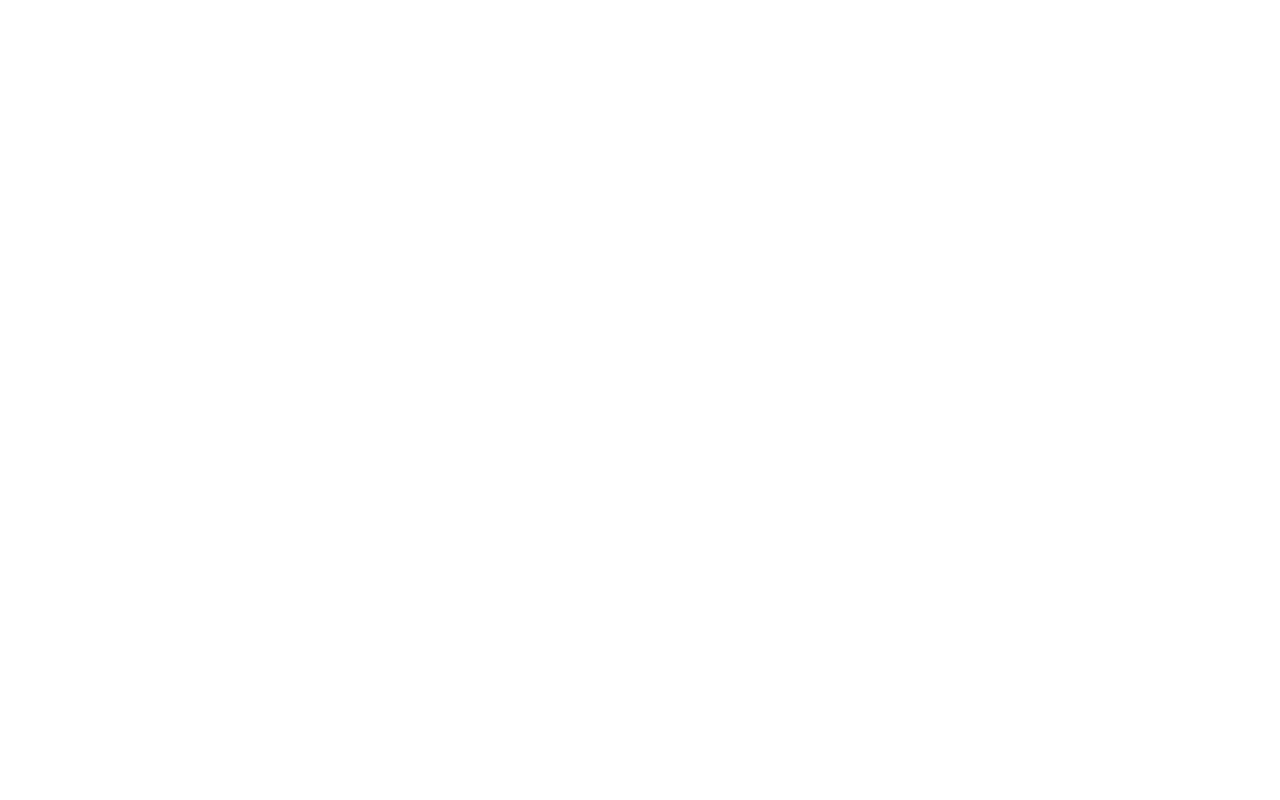
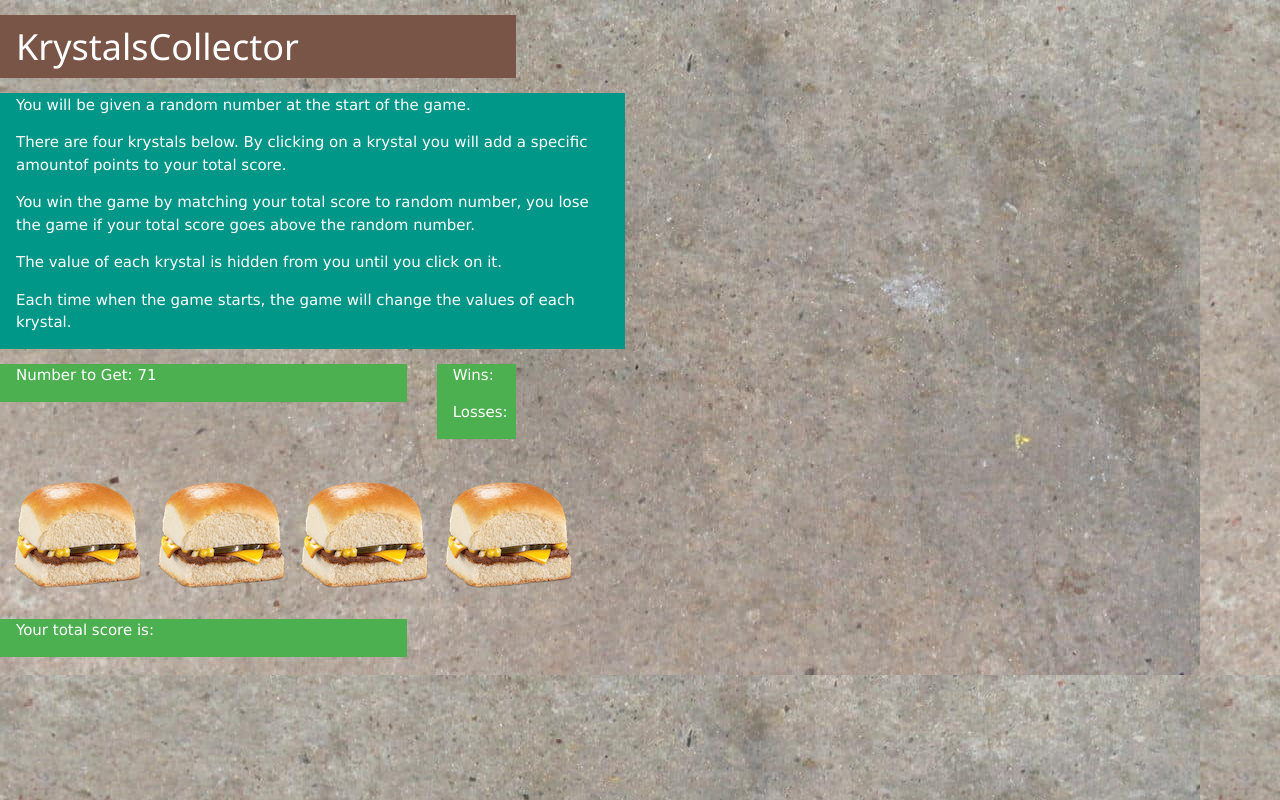
Before and after one commit to musicis3965/unit-4-game, a plain HTML site: page index.html in a window 1280 px wide. Drawn offline with nearby package versions, Linux system fonts and the light colour scheme.

Commit message:
another one

```diff
--- a/assets/css/style.css
+++ b/assets/css/style.css
@@ -1,19 +1,29 @@
-<!doctype html>
+/* background */
+/* original background grabbed from royalty free google image search, labeled for reuse with modification -
+site being https://pixnio.com/textures-and-patterns/concrete-texture/concrete-wall-pattern-texture-stone-abstract-surface-material */
 
-<html lang="en">
-<head>
-  <meta charset="utf-8">
-  <title>title goes here</title>
-  <!-- <link rel="stylesheet" href="styles.css">  -->
-  <!-- <link rel="stylesheet" href="https://stackpath.bootstrapcdn.com/bootstrap/4.1.3/css/bootstrap.min.css" integrity="sha384-MCw98/SFnGE8fJT3GXwEOngsV7Zt27NXFoaoApmYm81iuXoPkFOJwJ8ERdknLPMO" crossorigin="anonymous"> -->
-  <!-- <script src="https://code.jquery.com/jquery.js"></script> -->
-</head>
+body {
+    background-image: url("../images/background.jpg");
+}
 
-<body>
+.images {
+    max-height: 65%;
+    max-width: 65%;
+}
 
 
-  <script src="https://code.jquery.com/jquery-3.3.1.slim.min.js" integrity="sha384-q8i/X+965DzO0rT7abK41JStQIAqVgRVzpbzo5smXKp4YfRvH+8abtTE1Pi6jizo" crossorigin="anonymous"></script>
-  <script src="https://cdnjs.cloudflare.com/ajax/libs/popper.js/1.14.3/umd/popper.min.js" integrity="sha384-ZMP7rVo3mIykV+2+9J3UJ46jBk0WLaUAdn689aCwoqbBJiSnjAK/l8WvCWPIPm49" crossorigin="anonymous"></script>
-  <script src="https://stackpath.bootstrapcdn.com/bootstrap/4.1.3/js/bootstrap.min.js" integrity="sha384-ChfqqxuZUCnJSK3+MXmPNIyE6ZbWh2IMqE241rYiqJxyMiZ6OW/JmZQ5stwEULTy" crossorigin="anonymous"></script>
-</body>
-</html>
+.row {
+    margin: 1em;
+
+}
+/* title */
+
+/* instructions */
+
+/* number to get box */
+
+/* wins, losses box */
+
+/* four crystal pictures */
+
+/* score box */
--- a/assets/javascript/game.js
+++ b/assets/javascript/game.js
@@ -1,19 +1,19 @@
-<!doctype html>
-
-<html lang="en">
-<head>
-  <meta charset="utf-8">
-  <title>title goes here</title>
-  <!-- <link rel="stylesheet" href="styles.css">  -->
-  <!-- <link rel="stylesheet" href="https://stackpath.bootstrapcdn.com/bootstrap/4.1.3/css/bootstrap.min.css" integrity="sha384-MCw98/SFnGE8fJT3GXwEOngsV7Zt27NXFoaoApmYm81iuXoPkFOJwJ8ERdknLPMO" crossorigin="anonymous"> -->
-  <!-- <script src="https://code.jquery.com/jquery.js"></script> -->
-</head>
-
-<body>
 
 
-  <script src="https://code.jquery.com/jquery-3.3.1.slim.min.js" integrity="sha384-q8i/X+965DzO0rT7abK41JStQIAqVgRVzpbzo5smXKp4YfRvH+8abtTE1Pi6jizo" crossorigin="anonymous"></script>
-  <script src="https://cdnjs.cloudflare.com/ajax/libs/popper.js/1.14.3/umd/popper.min.js" integrity="sha384-ZMP7rVo3mIykV+2+9J3UJ46jBk0WLaUAdn689aCwoqbBJiSnjAK/l8WvCWPIPm49" crossorigin="anonymous"></script>
-  <script src="https://stackpath.bootstrapcdn.com/bootstrap/4.1.3/js/bootstrap.min.js" integrity="sha384-ChfqqxuZUCnJSK3+MXmPNIyE6ZbWh2IMqE241rYiqJxyMiZ6OW/JmZQ5stwEULTy" crossorigin="anonymous"></script>
-</body>
-</html>
+// instructions that dissapear once the games starts
+
+// randomly generated number computer comes up with, that player has to get exactly to 'win'
+
+// wins and losses counter that goes up
+
+// four pictures, whose value change after every 'round' of the game
+
+// Here we created an on-click event that responds to button clicks of the krystal image.
+$(".images").on("click", function() {
+
+    // Clicking the button triggers an alert message.
+    alert("You clicked a crystal!");
+
+  });
+
+// total number player has, in order to 'win' or 'lose'
--- a/index.html
+++ b/index.html
@@ -4,12 +4,176 @@
 <head>
   <meta charset="utf-8">
   <title>title goes here</title>
-  <!-- <link rel="stylesheet" href="styles.css">  -->
-  <!-- <link rel="stylesheet" href="https://stackpath.bootstrapcdn.com/bootstrap/4.1.3/css/bootstrap.min.css" integrity="sha384-MCw98/SFnGE8fJT3GXwEOngsV7Zt27NXFoaoApmYm81iuXoPkFOJwJ8ERdknLPMO" crossorigin="anonymous"> -->
-  <!-- <script src="https://code.jquery.com/jquery.js"></script> -->
+  <script src="https://code.jquery.com/jquery.js"></script>
+  <script src="assets/javascript/game.js"></script>
+  <link rel="stylesheet" href="assets/css/style.css">
+  <link rel="stylesheet" href="assets/css/reset.css">
+  <link rel="stylesheet" href="https://stackpath.bootstrapcdn.com/bootstrap/4.1.3/css/bootstrap.min.css" integrity="sha384-MCw98/SFnGE8fJT3GXwEOngsV7Zt27NXFoaoApmYm81iuXoPkFOJwJ8ERdknLPMO" crossorigin="anonymous">
+  <link rel="stylesheet" href="https://www.w3schools.com/w3css/4/w3.css">
+
 </head>
 
 <body>
+
+  <!-- Layout notes -->
+  <!-- Title Header-->
+
+    <div class="row">
+      <div class="col-sm-5 col-md-5 col-lg-5">
+        <div class="w3-container w3-brown">
+            <h1>KrystalsCollector</h1>
+        </div>
+      </div>
+    </div>
+
+    </div>
+
+   <!-- Game instructions (have these dissapear when game starts) -->
+    <div id="disappearing_text">
+      <div class="row">
+        <div class="col-sm-6 col-md-6 col-lg-6">
+          <div class="w3-container w3-teal">
+
+              <p>You will be given a random number at the start of the game.</p>
+              <p>There are four krystals below. By clicking on a krystal you will add a specific amountof points to your total score.</p>
+              <p>You win the game by matching your total score to random number, you lose the game if your total score goes above the random number.</p>
+              <p>The value of each krystal is hidden from you until you click on it.</p>
+              <p>Each time when the game starts, the game will change the values of each krystal.</p>
+
+          </div>
+        </div>
+      </div>
+    </div>
+
+   <!-- box with number to get, next to this, box with wins and losses-->
+
+    <div class="row">
+      <div class="col-sm-4 col-md-4 col-lg-4">
+        <div class="w3-container w3-green">
+          <p>Number to Get: <span id="number-to-guess"></span></p>
+        </div>
+      </div>
+        <div class="col-sm-1 col-md-1 col-lg-1">
+          <div class="w3-container w3-green">
+            <p>Wins: <span id="wins"></span> </p>
+            <p>Losses: <span id="lost"></span></p>
+          </div>
+        </div>
+
+    </div>
+
+
+    <!-- pictures of 4 crystals  -->
+    <div class ="images">
+      <div class="row">
+        <div id="image1" class="col-sm-2 col-md-2 col-lg-2">
+          <img src="assets/images/krystal.png" alt="krystals">
+        </div>
+        <div id="image2" class="col-sm-2 col-md-2 col-lg-2">
+          <img src="assets/images/krystal.png" alt="krystals">
+        </div>
+        <div id="image3" class="col-sm-2 col-md-2 col-lg-2">
+          <img src="assets/images/krystal.png" alt="krystals">
+        </div>
+        <div id="image4" class="col-sm-2 col-md-2 col-lg-2">
+          <img src="assets/images/krystal.png" alt="krystals">
+        </div>
+      </div>
+    </div>
+
+
+
+
+
+
+
+   <!-- your total score is: box -->
+
+   <div class="row">
+    <div class="col-sm-4 col-md-4 col-lg-4">
+      <div class="w3-container w3-green">
+        <p>Your total score is:</p>
+        <p id="score"></p>
+      </div>
+    </div>
+
+   </div>
+
+
+   <!-- total score box -->
+
+   <div class="row">
+
+   </div>
+
+
+
+   <!-- JAVASCRIPT. PUT IN EXTERNAL FILE LATER!!! -->
+  <script type="text/javascript">
+
+   var targetNumber = Math.floor(Math.random() * 60) + 40;
+
+  $("#number-to-guess").text(targetNumber);
+
+    // Here we created a counter, we'll be using this to track the user's total.
+    var counter = 0;
+    var wins = 1;
+    var lost = 1;
+
+
+      // Here we created code that selects a number either 10 or 11.
+      // We'll set this number at the start of the "game".
+      var numberOptions = Math.floor(Math.random() * 10) + 1;
+      var increment = numberOptions
+
+      function randomNum() {
+        Math.floor(Math.random() * 11);
+      }
+
+
+      $(".images").on("click", function() {
+        document.getElementById("disappearing_text").style.visibility = "collapse";
+
+
+
+
+
+        // Each time the user clicks the crystal the counter goes up by --
+        counter += increment;
+
+        // We then output the number of times the crystal is clicked.
+        document.getElementById('score').innerHTML = counter;
+
+        if (counter === targetNumber) {
+          document.getElementById('wins').innerHTML = wins++;
+          counter = 0;
+
+
+        }
+
+        // Here we added an "else if" condition. If the user's counter ever exceeds the targetNumber...
+        else if (counter >= targetNumber) {
+          document.getElementById('lost').innerHTML = lost++;
+          counter = 0;
+
+
+
+      }
+
+
+
+      });
+
+
+
+
+  </script>
+
+
+
+
+
+
 
 
   <script src="https://code.jquery.com/jquery-3.3.1.slim.min.js" integrity="sha384-q8i/X+965DzO0rT7abK41JStQIAqVgRVzpbzo5smXKp4YfRvH+8abtTE1Pi6jizo" crossorigin="anonymous"></script>
```
Also changed, not shown: assets/images/background.jpg (added), assets/images/krystal.png (added), assets/images/krystal_copy.png (added), 2 other files.
